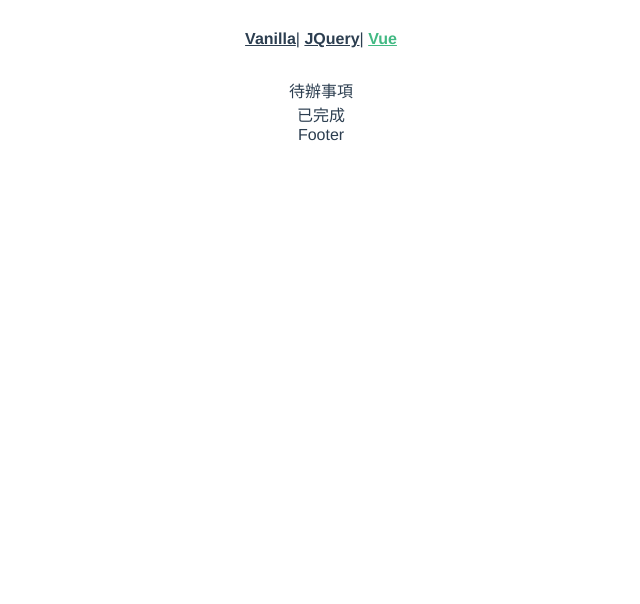
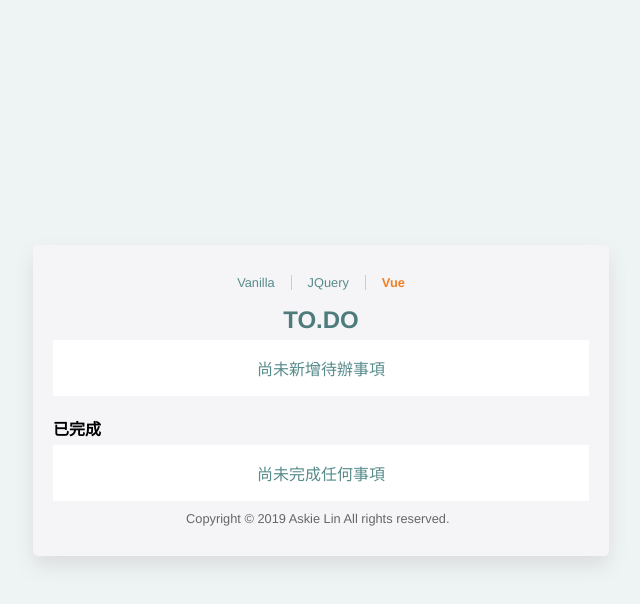
Before and after one commit to askiebaby/todo, a Vue app in the folder vue-version/: page /todo/vue in a window 1280 px wide. Shown: the top 604 px of the page, without its empty margins (319-959 px from the left). Built offline with nearby package versions, Linux system fonts and the light colour scheme.

Commit message:
added theme

```diff
--- a/vue-version/src/App.vue
+++ b/vue-version/src/App.vue
@@ -6,21 +6,9 @@
 
 <style lang="scss">
 #app {
-  font-family: "Avenir", Helvetica, Arial, sans-serif;
+  font-family: Helvetica, Arial, sans-serif;
   -webkit-font-smoothing: antialiased;
   -moz-osx-font-smoothing: grayscale;
-  text-align: center;
-  color: #2c3e50;
-}
-#nav {
-  padding: 30px;
-  a {
-    font-weight: bold;
-    color: #2c3e50;
-    &.router-link-exact-active {
-      color: #42b983;
-    }
-  }
 }
 
 // my costom nornalize
--- /dev/null
+++ b/vue-version/src/assets/sass/modules/_colors.scss
@@ -0,0 +1,26 @@
+// color set
+$white: #fff;
+$white-2: #f5f5f8;
+$lightGray: #eee;
+$lightGray-1: #ddd;
+$lightGray-2: #ccc;
+$darkGray-1: #999;
+$darkGray-2: #666;
+$darkGray-3: #333;
+$blueGreen: #588B8B;
+$lightBlueGreen: lighten($blueGreen, 50);
+$orange: #F28F3B;
+$deepOrange: darken($orange, 5);
+$tomato: #C8553D;
+
+// color platte
+$primaryColor: $blueGreen;
+$secondaryColor: $orange;
+
+// area colors
+$backgroundColor: $lightBlueGreen;
+$shadowColor: $lightGray-1;
+$borderColor: $lightGray-2;
+$linkColor: $primaryColor;
+$hoverLinkColor: darken($primaryColor, 10);
+$headlineColor: $primaryColor;
--- /dev/null
+++ b/vue-version/src/assets/sass/modules/_mediaQueries.scss
@@ -0,0 +1,18 @@
+
+//breakpoint
+$media-xs: 576px;
+$media-sm: 768px;
+$media-md: 992px;
+$media-lg: 1200px;
+
+//device
+$mobile: $media-xs;
+$tablet: $media-sm;
+$pc: $media-md;
+$largeDevice: $media-lg;
+
+@mixin media($device: $mobile) {
+  @media all and (max-width: $device) {
+      @content;
+  }
+}
--- a/vue-version/src/components/Footer.vue
+++ b/vue-version/src/components/Footer.vue
@@ -1,7 +1,26 @@
 <template>
-  <div>Footer</div>
+  <footer>
+    <section class="copyRight">Copyright &copy; 2019 Askie Lin All rights reserved.</section>
+    <a href="https://github.com/askiebaby/todo" target="_blank">
+      <i class="fab fa-github"></i>
+    </a>
+  </footer>
 </template>
 <style lang="scss" scoped>
+@import "@/assets/sass/modules/_colors.scss";
+
+footer {
+  display: flex;
+  align-items: center;
+  justify-content: center;
+  padding: 10px 0;
+
+  .copyRight {
+    font-size: 0.8rem;
+    color: $darkGray-2;
+    margin-right: 0.5em;
+  }
+}
 </style>
 <script>
 export default {};
--- a/vue-version/src/components/Header.vue
+++ b/vue-version/src/components/Header.vue
@@ -1,13 +1,51 @@
 <template>
-  <div>
-    <div id="nav">
-      <a href="/todo/js-version/" class="active">Vanilla</a>|
-      <a href="/todo/jq-version/">JQuery</a>|
-      <router-link to="vue" class="active">Vue</router-link>
-    </div>
-  </div>
+  <header class="globalHeader">
+    <nav>
+      <ul>
+        <li>
+          <a href="/todo/js-version/">Vanilla</a>
+        </li>
+        <li>
+          <a href="/todo/jq-version/">JQuery</a>
+        </li>
+        <li>
+          <router-link to="vue" class="active">Vue</router-link>
+        </li>
+      </ul>
+    </nav>
+  </header>
 </template>
 <style lang="scss" scoped>
+@import "@/assets/sass/modules/_colors.scss";
+
+.globalHeader {
+  padding: 10px 0;
+}
+
+ul {
+  list-style-type: none;
+  padding-left: 0;
+  font-size: 0;
+  text-align: center;
+
+  li {
+    display: inline-block;
+  }
+  li + li {
+    border-left: 1px solid $borderColor;
+  }
+
+  a {
+    text-decoration: none;
+    font-size: 0.8rem;
+    margin: 0 0.75rem;
+    padding: 0.25rem;
+    &.active {
+      color: $deepOrange;
+      font-weight: 700;
+    }
+  }
+}
 </style>
 <script>
 export default {};
--- a/vue-version/src/components/Tasks.vue
+++ b/vue-version/src/components/Tasks.vue
@@ -1,18 +1,138 @@
 <template>
-  <div>
-    <TasksTodo msg="待辦事項"></TasksTodo>
-    <TasksCompleted msg="已完成"></TasksCompleted>
-  </div>
+  <article class="content">
+    <header>
+      <h1>TO.DO</h1>
+    </header>
+    <TasksTodo></TasksTodo>
+    <TasksCompleted></TasksCompleted>
+  </article>
 </template>
-<style lang="scss" scoped>
+
+<style lang="scss">
+@import "@/assets/sass/modules/_colors.scss";
+@import "@/assets/sass/modules/_mediaQueries.scss";
+
+.tasks {
+  background: $white;
+  padding: 1rem;
+  text-align: center;
+  color: $primaryColor;
+  max-height: 200px;
+  overflow: auto;
+
+  @include media($tablet) {
+    padding: 0.5rem;
+    max-height: 150px;
+  }
+}
+
+.task {
+  display: flex;
+  align-items: center;
+
+  &__checkbox {
+    border: 1px solid $lightGray-2;
+    border-radius: 7px;
+    flex-basis: 25px;
+    flex-shrink: 0;
+    height: 25px;
+    margin-right: 10px;
+    cursor: pointer;
+  }
+
+  &__content {
+    flex-grow: 1;
+    border-radius: 0;
+    border-color: transparent;
+    color: $darkGray-3;
+    font-size: 1.1rem;
+    text-align: left;
+    text-overflow: ellipsis;
+    overflow: hidden;
+    white-space: nowrap;
+
+    &:hover {
+      border-bottom-color: $lightGray-1;
+    }
+
+    &:focus {
+      border-bottom-color: $primaryColor;
+    }
+  }
+
+  &__button {
+    padding: 0.5rem 0.75rem;
+  }
+
+  &__submit {
+    color: $white;
+    background: $primaryColor;
+    border-color: $primaryColor;
+
+    &:hover {
+      background: darken($primaryColor, 5);
+      border-color: darken($primaryColor, 5);
+    }
+  }
+
+  &__edit {
+    color: $primaryColor;
+    border-color: $primaryColor;
+
+    &:hover {
+      color: $white;
+      background: darken($primaryColor, 5);
+      border-color: darken($primaryColor, 5);
+    }
+  }
+
+  &__delete {
+    color: $tomato;
+    border-color: $tomato;
+    background: $white;
+
+    &:hover {
+      color: $white;
+      background: darken($tomato, 5);
+      border-color: darken($tomato, 5);
+    }
+  }
+}
+
+.task + .task {
+  margin-top: 10px;
+}
+
+.finished {
+  .task__content {
+    color: $lightGray-2;
+    text-decoration: line-through;
+    cursor: pointer;
+  }
+
+  .task__checkbox {
+    position: relative;
+
+    &::after {
+      content: "\f00c";
+      font-family: "Font Awesome 5 Free";
+      font-weight: 900;
+      color: $primaryColor;
+      left: 30%;
+    }
+  }
+}
 </style>
+
 <script>
+import TasksCreate from "@/components/tasks/TasksCreate.vue";
 import TasksTodo from "@/components/tasks/TasksTodo.vue";
 import TasksCompleted from "@/components/tasks/TasksCompleted.vue";
 
 export default {
   name: "tasks",
   components: {
+    TasksCreate,
     TasksTodo,
     TasksCompleted
   }
--- a/vue-version/src/components/tasks/TasksCompleted.vue
+++ b/vue-version/src/components/tasks/TasksCompleted.vue
@@ -1,5 +1,8 @@
 <template>
-  <div>已完成</div>
+  <section class="finished">
+    <h2>已完成</h2>
+    <section class="tasks">尚未完成任何事項</section>
+  </section>
 </template>
 <style lang="scss" scoped>
 </style>
--- /dev/null
+++ b/vue-version/src/components/tasks/TasksCreate.vue
@@ -0,0 +1,45 @@
+<template>
+  <section class="create">
+    <h2>
+      待辦事項
+      <span class="msgBox"></span>
+    </h2>
+    <input type="text" placeholder="例如：倒垃圾" class="addInput" autofocus>
+    <input type="button" class="task__button task__submit" value="新增">
+  </section>
+</template>
+<style lang="scss" scoped>
+@import "@/assets/sass/modules/_colors.scss";
+
+.create {
+  margin-bottom: 20px;
+  display: flex;
+  flex-flow: row wrap;
+
+  h2 {
+    flex-basis: 100%;
+    .msgBox {
+      color: $tomato;
+      margin-left: 1em;
+      font-size: 0.9rem;
+    }
+  }
+
+  .addInput {
+    border: 0;
+    border-bottom: 1px solid $lightGray-2;
+    background: #f5f5f8;
+    border-radius: 0;
+    flex-grow: 1;
+    padding: 0.5rem 0;
+    font-size: 1.15rem;
+
+    &:focus {
+      border-color: $primaryColor;
+    }
+  }
+}
+</style>
+<script>
+export default {};
+</script>
--- a/vue-version/src/components/tasks/TasksTodo.vue
+++ b/vue-version/src/components/tasks/TasksTodo.vue
@@ -1,5 +1,7 @@
 <template>
-  <div>待辦事項</div>
+  <section class="notFinish">
+    <section class="tasks">尚未新增待辦事項</section>
+  </section>
 </template>
 <style lang="scss" scoped>
 </style>
--- a/vue-version/src/views/VueVersion.vue
+++ b/vue-version/src/views/VueVersion.vue
@@ -1,10 +1,85 @@
 <template>
-  <div class="home">
-    <Header msg="Welcome to Your Vue.js App"/>
-    <Tasks msg="Welcome to Your Vue.js App"/>
-    <Footer msg="Welcome to Your Vue.js App"/>
+  <div class="wrapper">
+    <div class="mainBody">
+      <Header msg="Welcome to Your Vue.js App"/>
+      <Tasks msg="Welcome to Your Vue.js App"/>
+      <Footer msg="Welcome to Your Vue.js App"/>
+    </div>
   </div>
 </template>
+<style lang="scss">
+@import "@/assets/sass/modules/_colors.scss";
+@import "@/assets/sass/modules/_mediaQueries.scss";
+
+// global
+
+h2 {
+  margin: 20px auto 5px;
+  font-size: 1rem;
+
+  @include media($tablet) {
+    margin-top: 10px;
+  }
+}
+
+a {
+  color: $primaryColor;
+
+  &:hover {
+    color: $hoverLinkColor;
+  }
+}
+
+input {
+  border: 1px solid $lightGray-2;
+  border-radius: 3px;
+  padding: 0.5rem;
+  outline: none;
+  user-select: none;
+}
+
+input + input {
+  margin-left: 10px;
+}
+
+input[type="button"],
+input[type="submit"] {
+  cursor: pointer;
+}
+
+.wrapper {
+  width: 100%;
+  height: 100vh;
+  display: flex;
+  justify-content: center;
+  align-items: center;
+  background: $backgroundColor;
+
+  .mainBody {
+    background: $white-2;
+    width: 75%;
+    max-width: $media-xs;
+    padding: 20px;
+    border-radius: 5px;
+    box-shadow: 0px 10px 20px $shadowColor;
+
+    @include media($tablet) {
+      width: 95%;
+      padding: 10px;
+    }
+  }
+}
+// global header
+
+header {
+  h1 {
+    text-align: center;
+    color: darken($primaryColor, 5);
+    padding: 0.25em 0;
+  }
+}
+</style>
+
 
 <script>
 // @ is an alias to /src
```
Also changed, not shown: 1 other file (tests, documents, lock files or other folders).
